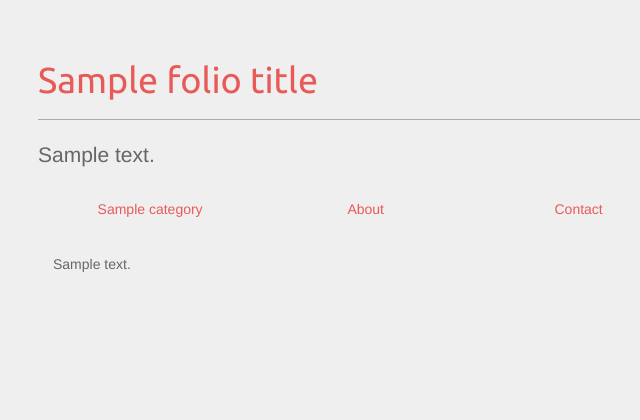
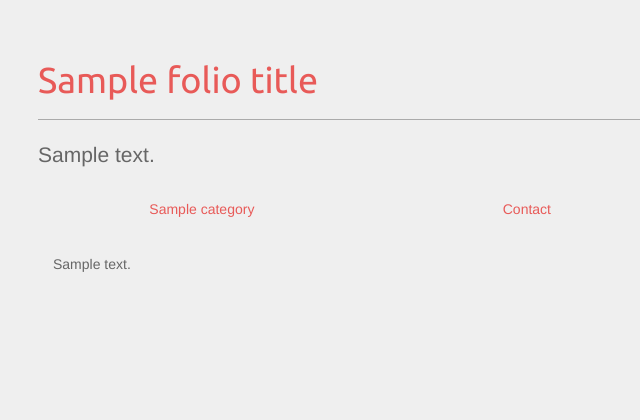
Before and after one commit to fsiddi/folio, a Flask app: template folio/application/templates/folio/page.html in a window 1280 px wide. Shown: the top 420 px of the page, without its empty margins (277-917 px from the left). Run offline with Flask 2, Linux system fonts and the light colour scheme; the template is opened without the code that fills it: most values are stand-ins (such as "Sample title", 1, 10 or a date in 2020); parts of the project's set-up code (start-up, migrations or seed data) failed here and were passed over; some libraries are stand-ins or nearby versions.

Commit message:
Minor tweaks

```diff
--- a/folio/application/templates/folio/layout.html
+++ b/folio/application/templates/folio/layout.html
@@ -64,7 +64,6 @@
             {% for category in categories %}
              <li {% if title == category[0] %}class="active"{% endif %}><a href="{{url_for('index_projects', category=category[0])}}">{{category[1]}}</a></li>
             {% endfor %}
-            <li {% if title == 'about' %}class="active"{% endif %}><a href="{{url_for('about')}}">About</a></li>
             <li {% if title == 'contact' %}class="active"{% endif %}><a href="{{url_for('contact')}}">Contact</a></li>
           </ul>
         </div>
```
Also changed, not shown: folio/application/modules/main/model_user_settings.py (line endings or trailing spaces).
